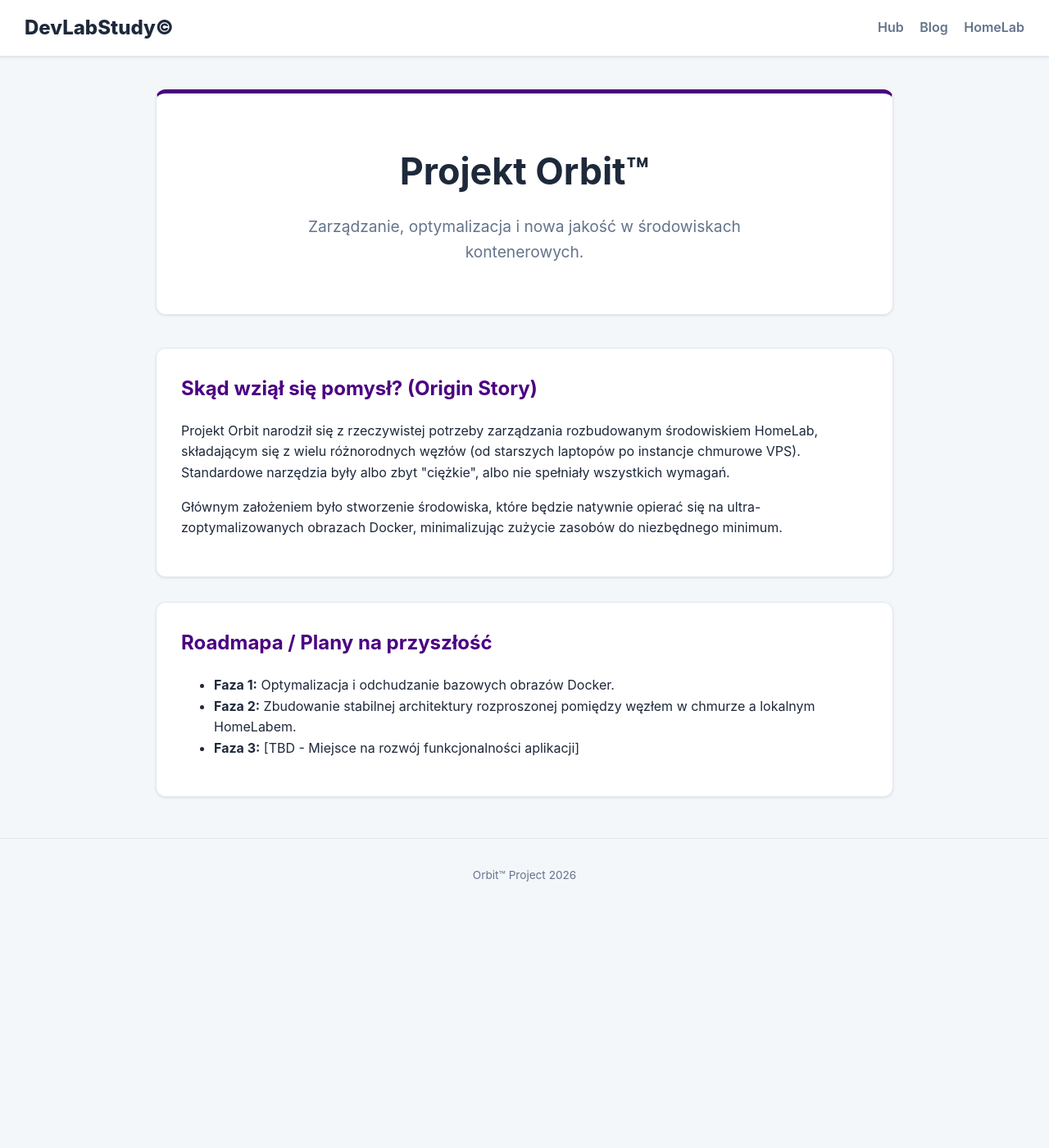
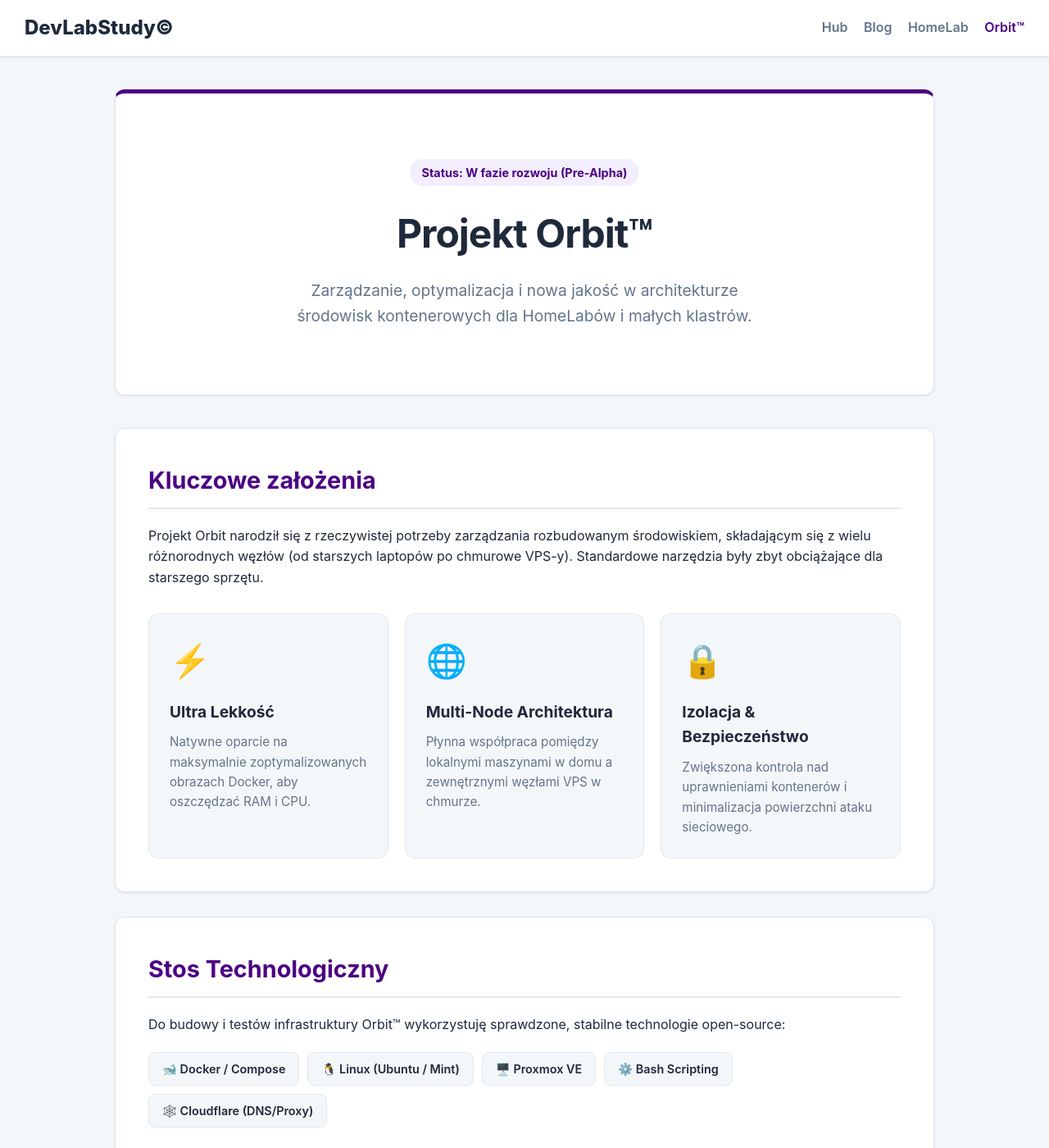
Before and after one commit to TobiMessi/TobiMessi.github.io, a Jekyll site: the page orbit.html, which Jekyll copies as it is, in a window 1280 px wide and 1400 px high. Shown: the whole window at 82% size. Built offline with Jekyll 4.4.1, drawn with Linux system fonts in a browser that asks for light colours; some of the changed text lies outside the part shown.

Commit message:
Update styles and content in orbit.html

```diff
--- a/orbit.html
+++ b/orbit.html
@@ -9,11 +9,10 @@
     <link rel="shortcut icon" type="image/png" href="qr-code.png?v=fixed_buttons">
 
     <style>
-        /* Te same zmienne dla spójności */
         :root {
             --bg-body: #f4f7fa; --bg-nav: #ffffff; --bg-card: #ffffff;
             --text-main: #1e293b; --text-muted: #64748b; --border-color: #e2e8f0;
-            --accent-purple: #4b0082; --shadow-sm: 0 1px 3px rgba(0,0,0,0.1);
+            --accent-purple: #4b0082; --accent-blue: #2563eb; --shadow-sm: 0 1px 3px rgba(0,0,0,0.1);
             --radius: 12px;
         }
 
@@ -21,7 +20,7 @@
             :root {
                 --bg-body: #0f172a; --bg-nav: #1e293b; --bg-card: #1e293b;
                 --text-main: #f8fafc; --text-muted: #94a3b8; --border-color: #334155;
-                --accent-purple: #8b5cf6; --shadow-sm: 0 4px 6px rgba(0,0,0,0.3);
+                --accent-purple: #8b5cf6; --accent-blue: #3b82f6; --shadow-sm: 0 4px 6px rgba(0,0,0,0.3);
             }
         }
 
@@ -29,17 +28,36 @@
 
         .navbar { background: var(--bg-nav); border-bottom: 1px solid var(--border-color); padding: 15px 30px; display: flex; justify-content: space-between; align-items: center; position: sticky; top: 0; z-index: 100; box-shadow: var(--shadow-sm); }
         .nav-brand { font-size: 1.5rem; font-weight: 800; color: var(--text-main); text-decoration: none; }
-        .nav-links a { margin-left: 15px; text-decoration: none; color: var(--text-muted); font-weight: 600; }
-        .nav-links a:hover { color: var(--text-main); }
+        .nav-links a { margin-left: 15px; text-decoration: none; color: var(--text-muted); font-weight: 600; transition: 0.2s; }
+        .nav-links a:hover, .nav-links a.active { color: var(--accent-purple); }
 
-        .container { max-width: 900px; margin: 40px auto; padding: 0 20px; }
+        .container { max-width: 1000px; margin: 40px auto; padding: 0 20px; }
 
-        .hero-orbit { text-align: center; padding: 60px 20px; background: var(--bg-card); border-radius: var(--radius); border: 1px solid var(--border-color); margin-bottom: 40px; box-shadow: var(--shadow-sm); border-top: 5px solid var(--accent-purple); }
-        .hero-orbit h1 { font-size: 2.8rem; margin: 0 0 15px 0; color: var(--text-main); }
+        /* Hero Section */
+        .hero-orbit { text-align: center; padding: 80px 20px; background: var(--bg-card); border-radius: var(--radius); border: 1px solid var(--border-color); margin-bottom: 40px; box-shadow: var(--shadow-sm); border-top: 5px solid var(--accent-purple); position: relative; overflow: hidden; }
+        .hero-orbit h1 { font-size: 3rem; margin: 0 0 15px 0; color: var(--text-main); letter-spacing: -1px; }
         .hero-orbit p { font-size: 1.2rem; color: var(--text-muted); max-width: 600px; margin: 0 auto; }
+        .version-badge { display: inline-block; background: rgba(139, 92, 246, 0.1); color: var(--accent-purple); padding: 5px 15px; border-radius: 20px; font-weight: 700; font-size: 0.9rem; margin-bottom: 20px; }
 
-        .content-card { background: var(--bg-card); padding: 30px; border-radius: var(--radius); border: 1px solid var(--border-color); margin-bottom: 30px; box-shadow: var(--shadow-sm); }
-        .content-card h2 { color: var(--accent-purple); margin-top: 0; }
+        /* Zawartość */
+        .content-card { background: var(--bg-card); padding: 40px; border-radius: var(--radius); border: 1px solid var(--border-color); margin-bottom: 30px; box-shadow: var(--shadow-sm); }
+        .content-card h2 { color: var(--accent-purple); margin-top: 0; font-size: 1.8rem; border-bottom: 2px solid var(--border-color); padding-bottom: 10px; margin-bottom: 20px; }
+
+        /* Siatka Funkcji */
+        .features-grid { display: grid; grid-template-columns: repeat(auto-fit, minmax(250px, 1fr)); gap: 20px; margin-top: 30px; }
+        .feature-card { background: var(--bg-body); padding: 25px; border-radius: var(--radius); border: 1px solid var(--border-color); text-align: left; }
+        .feature-icon { font-size: 2.5rem; margin-bottom: 15px; display: block; }
+        .feature-title { font-size: 1.2rem; font-weight: 700; margin-bottom: 10px; color: var(--text-main); }
+        .feature-desc { font-size: 0.95rem; color: var(--text-muted); margin: 0; }
+
+        /* Stos technologiczny */
+        .tech-stack { display: flex; gap: 10px; flex-wrap: wrap; margin-top: 20px; }
+        .tech-badge { background: var(--bg-body); border: 1px solid var(--border-color); color: var(--text-main); padding: 8px 16px; border-radius: 8px; font-size: 0.9rem; font-weight: 600; display: flex; align-items: center; gap: 8px; }
+
+        /* Call to action */
+        .cta-section { text-align: center; margin-top: 50px; padding: 40px; background: rgba(139, 92, 246, 0.05); border-radius: var(--radius); border: 1px dashed var(--accent-purple); }
+        .btn-github { display: inline-block; background: #24292e; color: white; text-decoration: none; padding: 12px 24px; border-radius: 8px; font-weight: 600; margin-top: 15px; transition: 0.2s; }
+        .btn-github:hover { transform: translateY(-2px); opacity: 0.9; }
 
         footer { text-align: center; color: var(--text-muted); font-size: 0.85rem; margin: 50px 0 30px 0; padding-top: 20px; border-top: 1px solid var(--border-color); }
     </style>
@@ -52,37 +70,72 @@
             <a href="/">Hub</a>
             <a href="/blog.html">Blog</a>
             <a href="/homelab.html">HomeLab</a>
+            <a href="/orbit.html" class="active">Orbit™</a>
         </div>
     </nav>
 
     <main class="container">
         <section class="hero-orbit">
+            <span class="version-badge">Status: W fazie rozwoju (Pre-Alpha)</span>
             <h1>Projekt Orbit™</h1>
-            <p>Zarządzanie, optymalizacja i nowa jakość w środowiskach kontenerowych.</p>
+            <p>Zarządzanie, optymalizacja i nowa jakość w architekturze środowisk kontenerowych dla HomeLabów i małych klastrów.</p>
         </section>
 
         <div class="content-card">
-            <h2>Skąd wziął się pomysł? (Origin Story)</h2>
+            <h2>Kluczowe założenia</h2>
             <p>
-                Projekt Orbit narodził się z rzeczywistej potrzeby zarządzania rozbudowanym środowiskiem HomeLab, składającym się z wielu różnorodnych węzłów (od starszych laptopów po instancje chmurowe VPS). Standardowe narzędzia były albo zbyt "ciężkie", albo nie spełniały wszystkich wymagań.
+                Projekt Orbit narodził się z rzeczywistej potrzeby zarządzania rozbudowanym środowiskiem, składającym się z wielu różnorodnych węzłów (od starszych laptopów po chmurowe VPS-y). Standardowe narzędzia były zbyt obciążające dla starszego sprzętu.
             </p>
-            <p>
-                Głównym założeniem było stworzenie środowiska, które będzie natywnie opierać się na ultra-zoptymalizowanych obrazach Docker, minimalizując zużycie zasobów do niezbędnego minimum.
-            </p>
+
+            <div class="features-grid">
+                <div class="feature-card">
+                    <span class="feature-icon">⚡</span>
+                    <div class="feature-title">Ultra Lekkość</div>
+                    <p class="feature-desc">Natywne oparcie na maksymalnie zoptymalizowanych obrazach Docker, aby oszczędzać RAM i CPU.</p>
+                </div>
+                <div class="feature-card">
+                    <span class="feature-icon">🌐</span>
+                    <div class="feature-title">Multi-Node Architektura</div>
+                    <p class="feature-desc">Płynna współpraca pomiędzy lokalnymi maszynami w domu a zewnętrznymi węzłami VPS w chmurze.</p>
+                </div>
+                <div class="feature-card">
+                    <span class="feature-icon">🔒</span>
+                    <div class="feature-title">Izolacja & Bezpieczeństwo</div>
+                    <p class="feature-desc">Zwiększona kontrola nad uprawnieniami kontenerów i minimalizacja powierzchni ataku sieciowego.</p>
+                </div>
+            </div>
         </div>
 
         <div class="content-card">
-            <h2>Roadmapa / Plany na przyszłość</h2>
+            <h2>Stos Technologiczny</h2>
+            <p>Do budowy i testów infrastruktury Orbit™ wykorzystuję sprawdzone, stabilne technologie open-source:</p>
+            <div class="tech-stack">
+                <span class="tech-badge">🐋 Docker / Compose</span>
+                <span class="tech-badge">🐧 Linux (Ubuntu / Mint)</span>
+                <span class="tech-badge">🖥️ Proxmox VE</span>
+                <span class="tech-badge">⚙️ Bash Scripting</span>
+                <span class="tech-badge">🕸️ Cloudflare (DNS/Proxy)</span>
+            </div>
+        </div>
+
+        <div class="content-card">
+            <h2>Roadmapa Rozwoju</h2>
             <ul>
-                <li><strong>Faza 1:</strong> Optymalizacja i odchudzanie bazowych obrazów Docker.</li>
-                <li><strong>Faza 2:</strong> Zbudowanie stabilnej architektury rozproszonej pomiędzy węzłem w chmurze a lokalnym HomeLabem.</li>
-                <li><strong>Faza 3:</strong> [TBD - Miejsce na rozwój funkcjonalności aplikacji]</li>
+                <li style="margin-bottom: 10px;"><strong>Faza 1 (Aktualna):</strong> Badania i optymalizacja bazowych obrazów Docker dla starych procesorów.</li>
+                <li style="margin-bottom: 10px;"><strong>Faza 2:</strong> Zbudowanie stabilnego tunelu komunikacyjnego pomiędzy węzłem chmurowym a siecią domową (HomeLab).</li>
+                <li style="margin-bottom: 10px;"><strong>Faza 3:</strong> Automatyzacja wdrażania za pomocą dedykowanych skryptów startowych.</li>
             </ul>
+        </div>
+
+        <div class="cta-section">
+            <h3 style="margin-top: 0; color: var(--accent-purple);">Pobierz i przetestuj Orbit™</h3>
+            <p style="color: var(--text-muted); margin-bottom: 0;">Wszystkie skrypty optymalizacyjne, Dockerfile oraz dokumentacja są dostępne publicznie. Zapraszam do testowania na własnych węzłach HomeLab.</p>
+            <a href="https://github.com/DevLabStudy/orbit" class="btn-github">Zobacz Repozytorium Orbit™ na GitHub</a>
         </div>
     </main>
 
     <footer>
-        <p>Orbit™ Project 2026</p>
+        <p>1 Gbps Fiber - Linux Mint 22.3 - Orbit™ Project 2026</p>
     </footer>
 
 </body>
```
